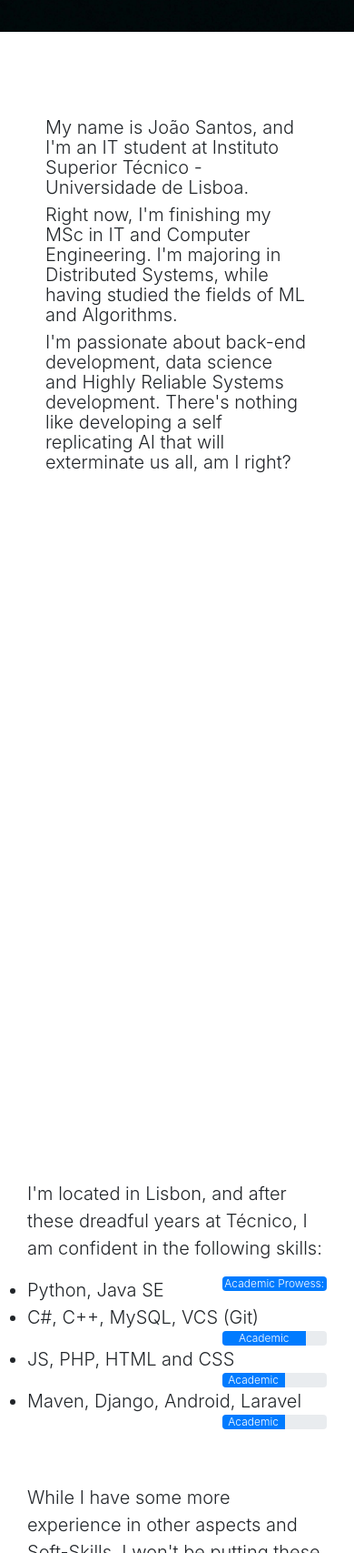
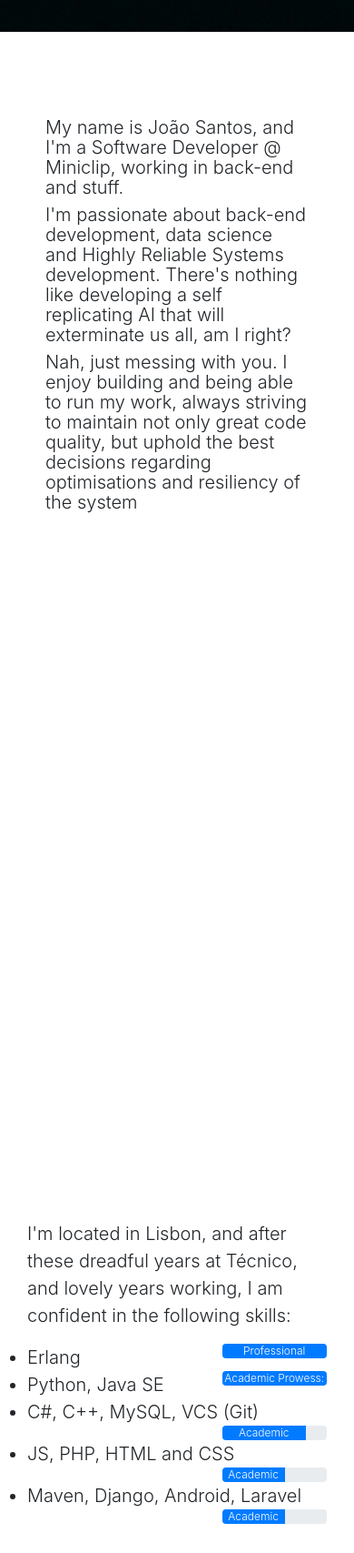
Before and after one commit to Santiniis/santiniis.github.io, a plain HTML site: page index.html in a window 390 px wide. Shown: the part 820-2527 px from the top of the page at 91% size. Drawn offline with nearby package versions, Linux system fonts and the light colour scheme.

Commit message:
Update landing page

```diff
--- a/index.html
+++ b/index.html
@@ -22,7 +22,7 @@
             <img class="img-fluid col-8" src="resources/static/pictures/IMG_0491_01.jpg" style="max-height: 500px;">
         <div class="col-4 float-right">
             <h1>Hello, world!</h1>
-            <p class="text-justify position-fixed d-none d-lg-block">My name is João Santos, and I'm an IT student at Instituto Superior Técnico - Universidade de Lisboa.</p>
+            <p class="text-justify position-fixed d-none d-lg-block">My name is João Santos, and I'm a Software Developer @ Miniclip! I currently work in the back-end field, working with servers and stuff</p>
         </div>
 
     </div>
@@ -32,9 +32,9 @@
 
 <section class="container" style="padding: 50px;">
     <div>
-        <h6 class="lead text-justified d-lg-none">My name is João Santos, and I'm an IT student at Instituto Superior Técnico - Universidade de Lisboa.</h6>
-        <h6 class="lead text-justified ">Right now, I'm finishing my MSc in IT and Computer Engineering. I'm majoring in Distributed Systems, while having studied the fields of ML and Algorithms.</h6>
+        <h6 class="lead text-justified d-lg-none">My name is João Santos, and I'm a Software Developer @ Miniclip, working in back-end and stuff.</h6>
         <h6 class="lead text-justified ">I'm passionate about back-end development, data science and Highly Reliable Systems development. There's nothing like developing a self replicating AI that will exterminate us all, am I right?</h6>
+        <h6 class="lead text-justified ">Nah, just messing with you. I enjoy building and being able to run my work, always striving to maintain not only great code quality, but uphold the best decisions regarding optimisations and resiliency of the system</h6>
     </div>
 </section>
 
@@ -43,9 +43,15 @@
 <section class="container" style="padding: 30px;">
     <div class="lead text-justified">
         <p>
-            I'm located in Lisbon, and after these dreadful years at Técnico, I am confident in the following skills:
+            I'm located in Lisbon, and after these dreadful years at Técnico, and lovely years working, I am confident in the following skills:
         </p>
         <ul class="list-group">
+            <li>
+                Erlang
+                <div class="progress" style="width: 35%; float: right;">
+                    <div class="progress-bar " role="progressbar" style="width: 100%" aria-valuenow="100" aria-valuemin="0" aria-valuemax="100">Professional Prowess: 5/5</div>
+                </div>
+            </li>
             <li>
                 Python, Java SE
                 <div class="progress" style="width: 35%; float: right;">
```
